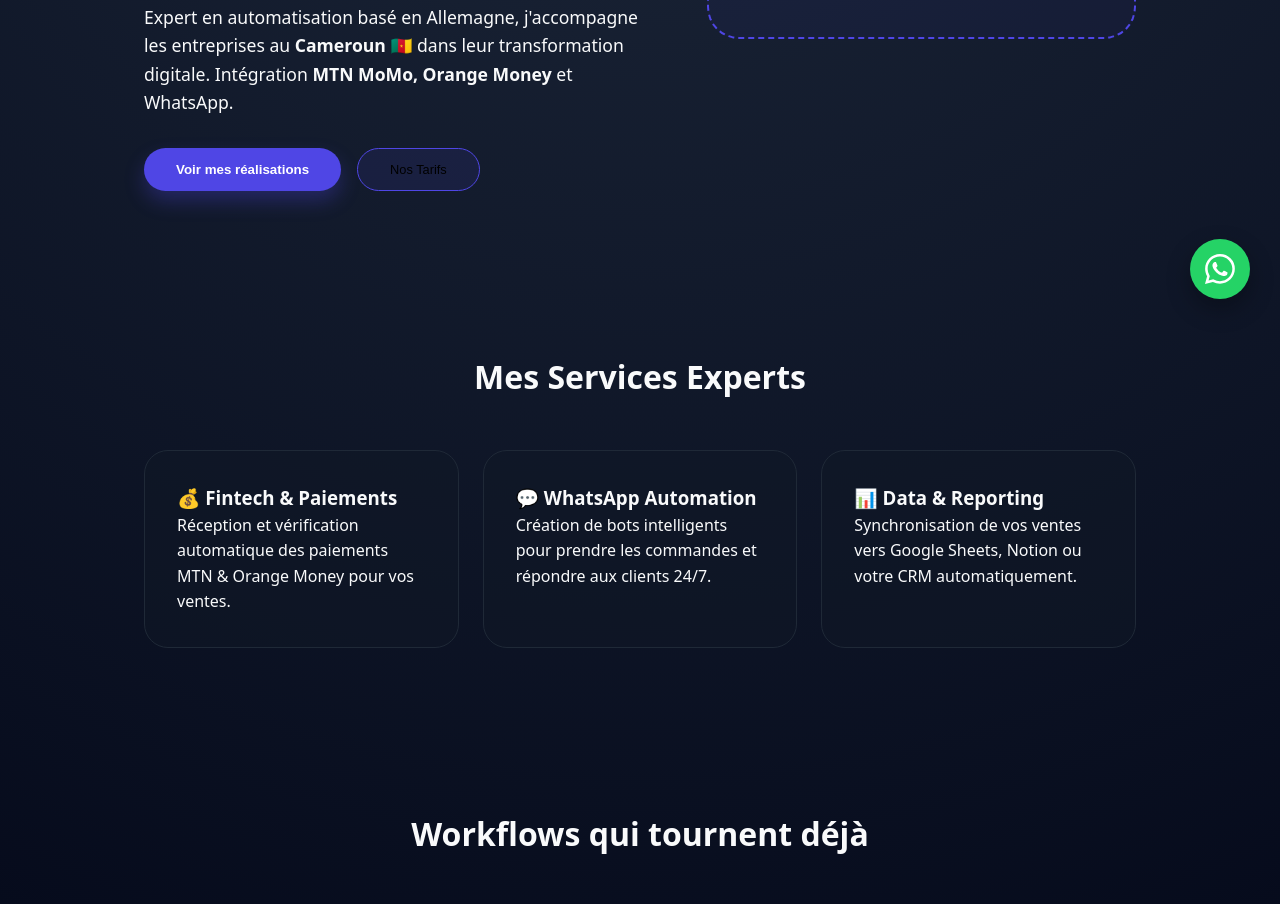
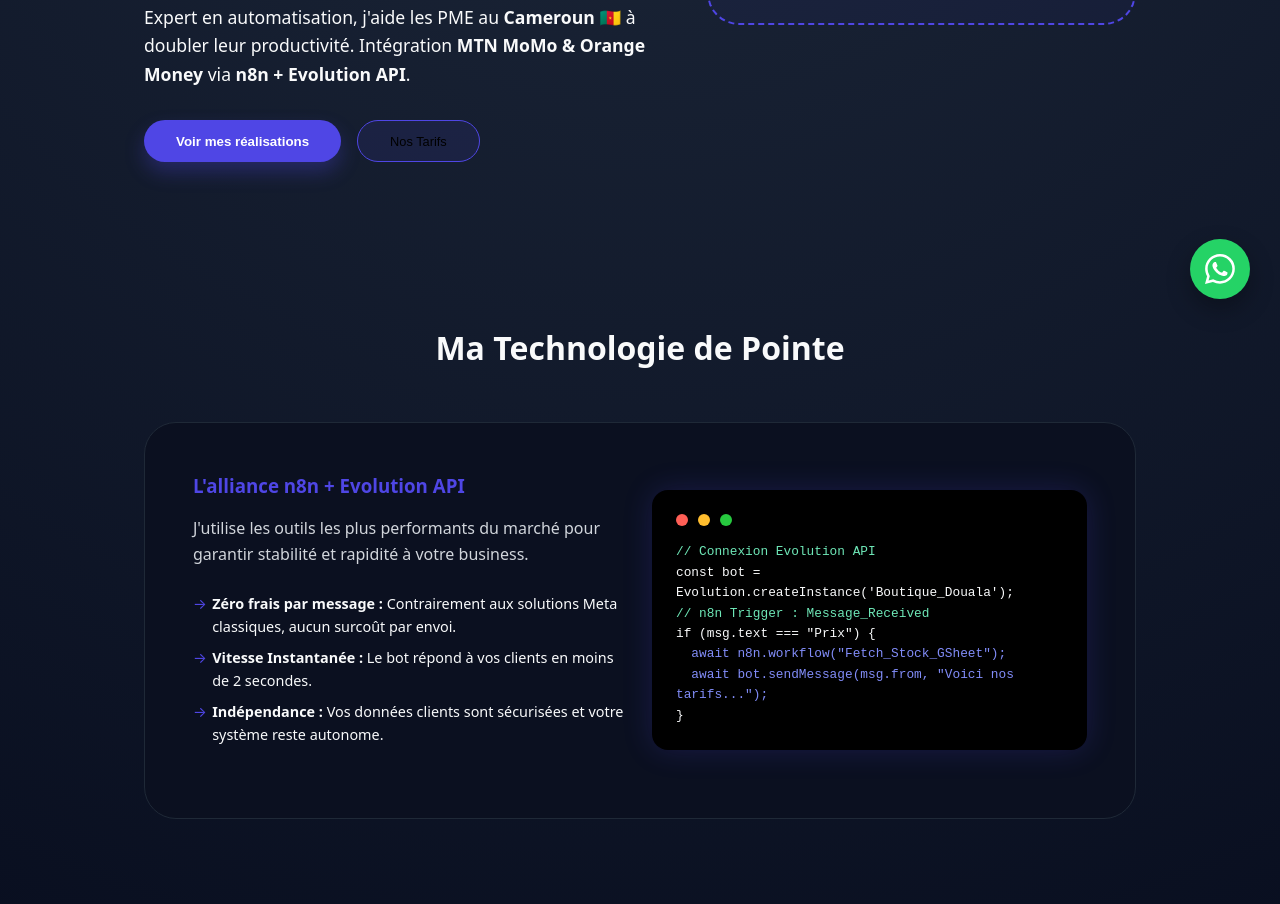
Before and after one commit to guilloulearnlife/n8n-portfolio, a plain HTML site: page index.html in a window 1280 px wide. Shown: the part 471-1375 px from the top of the page. Drawn offline with Linux system fonts and the light colour scheme.

Commit message:
Update index.html

```diff
--- a/index.html
+++ b/index.html
@@ -12,7 +12,7 @@
       --accent: #4f46e5;
       --accent-soft: rgba(79, 70, 229, 0.1);
       --text: #f9fafb;
-      --muted: #d1d5db; /* Contrast renforcé */
+      --muted: #d1d5db;
       --card: #111827;
       --border: #1f2937;
       --cameroon-green: #007a3d;
@@ -184,6 +184,7 @@
     </div>
     <nav class="nav-links">
       <a href="#services">Services</a>
+      <a href="#tech">Technologie</a>
       <a href="#projets">Workflows</a>
       <a href="#tarifs">Tarifs</a>
       <a href="#faq">FAQ</a>
@@ -198,7 +199,8 @@
       <div class="eyebrow"><span class="eyebrow-dot"></span> Disponible pour projets freelance</div>
       <h1>L'automatisation <span>intelligente</span> pour booster votre PME.</h1>
       <p class="hero-sub">
-        Expert en automatisation basé en Allemagne, j'accompagne les entreprises au <strong>Cameroun</strong> 🇨🇲 dans leur transformation digitale. Intégration <strong>MTN MoMo, Orange Money</strong> et WhatsApp.
+        Expert en automatisation, j'aide les PME au <strong>Cameroun</strong> 🇨🇲 à doubler leur productivité.
+        Intégration <strong>MTN MoMo & Orange Money</strong> via <strong>n8n + Evolution API</strong>.
       </p>
       <div class="hero-actions">
         <button class="btn-primary" onclick="document.getElementById('projets').scrollIntoView()">Voir mes réalisations</button>
@@ -210,6 +212,40 @@
           <code style="font-size: 0.8rem; color: var(--accent);">// WORKFLOW_STATUS: ACTIVE<br>Execute: WhatsApp_Order -> Check_MoMo_Payment -> Update_Stock_GSheet</code>
           <div style="margin-top: 1rem; font-size: 2rem;">⚙️ ➔ 📱 ➔ 💰</div>
       </div>
+    </div>
+  </section>
+
+  <section id="tech" class="py-16">
+    <h2 class="section-title">Ma Technologie de Pointe</h2>
+    <div style="background: var(--bg-alt); border: 1px solid var(--border); border-radius: 2rem; padding: 3rem;">
+        <div class="projects-grid" style="align-items: center;">
+            <div style="text-align: left;">
+                <h3 style="color: var(--accent); margin-bottom: 1rem;">L'alliance n8n + Evolution API</h3>
+                <p style="color: var(--muted); margin-bottom: 1.5rem;">
+                    J'utilise les outils les plus performants du marché pour garantir stabilité et rapidité à votre business.
+                </p>
+                <ul class="project-list">
+                    <li><strong>Zéro frais par message :</strong> Contrairement aux solutions Meta classiques, aucun surcoût par envoi.</li>
+                    <li><strong>Vitesse Instantanée :</strong> Le bot répond à vos clients en moins de 2 secondes.</li>
+                    <li><strong>Indépendance :</strong> Vos données clients sont sécurisées et votre système reste autonome.</li>
+                </ul>
+            </div>
+
+            <div style="background: #000; border-radius: 1rem; padding: 1.5rem; font-family: monospace; font-size: 0.8rem; box-shadow: 0 0 30px rgba(79, 70, 229, 0.2);">
+                <div style="display: flex; gap: 10px; margin-bottom: 1rem;">
+                    <div style="width: 12px; height: 12px; border-radius: 50%; background: #ff5f56;"></div>
+                    <div style="width: 12px; height: 12px; border-radius: 50%; background: #ffbd2e;"></div>
+                    <div style="width: 12px; height: 12px; border-radius: 50%; background: #27c93f;"></div>
+                </div>
+                <p style="color: #6ee7b7;">// Connexion Evolution API</p>
+                <p style="color: #f9fafb;">const bot = Evolution.createInstance('Boutique_Douala');</p>
+                <p style="color: #6ee7b7;">// n8n Trigger : Message_Received</p>
+                <p style="color: #f9fafb;">if (msg.text === "Prix") {</p>
+                <p style="color: #818cf8;">&nbsp;&nbsp;await n8n.workflow("Fetch_Stock_GSheet");</p>
+                <p style="color: #818cf8;">&nbsp;&nbsp;await bot.sendMessage(msg.from, "Voici nos tarifs...");</p>
+                <p style="color: #f9fafb;">}</p>
+            </div>
+        </div>
     </div>
   </section>
 
@@ -257,11 +293,6 @@
       </article>
     </div>
   </section>
-
-  <p class="hero-sub">
-    Expert en automatisation, j'aide les PME au <strong>Cameroun</strong> 🇨🇲 à doubler leur productivité.
-    Intégration <strong>MTN MoMo & Orange Money</strong> : recevez vos paiements en toute sécurité, sans lever le petit doigt.
-</p>
 
 <section id="tarifs" style="background: rgba(34, 197, 94, 0.05); padding: 5rem 1.5rem; border-radius: 2rem; margin-top: 2rem;">
   <h2 class="section-title">Investissez dans votre croissance</h2>
```
